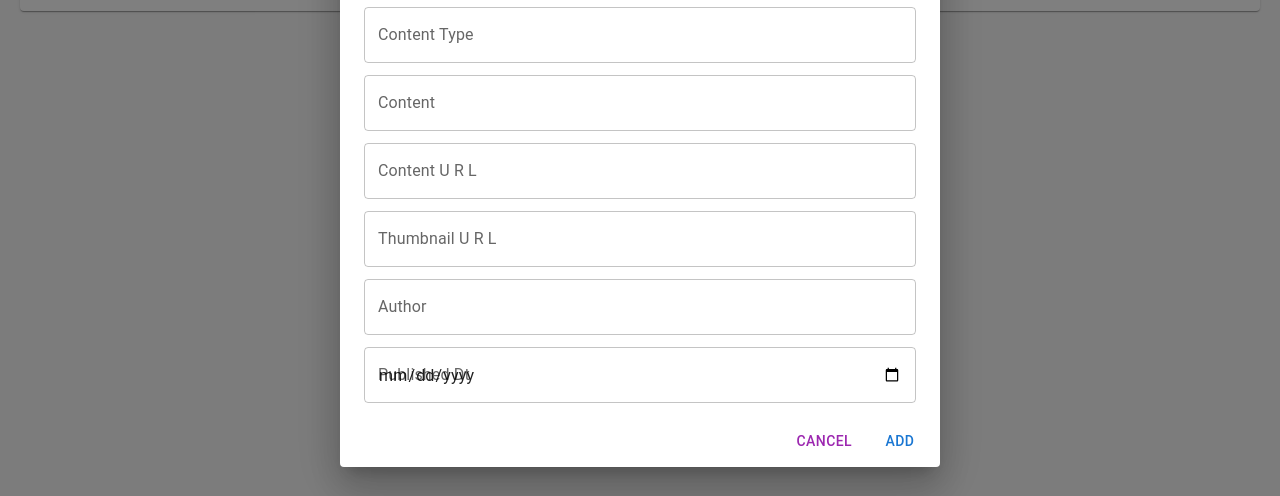
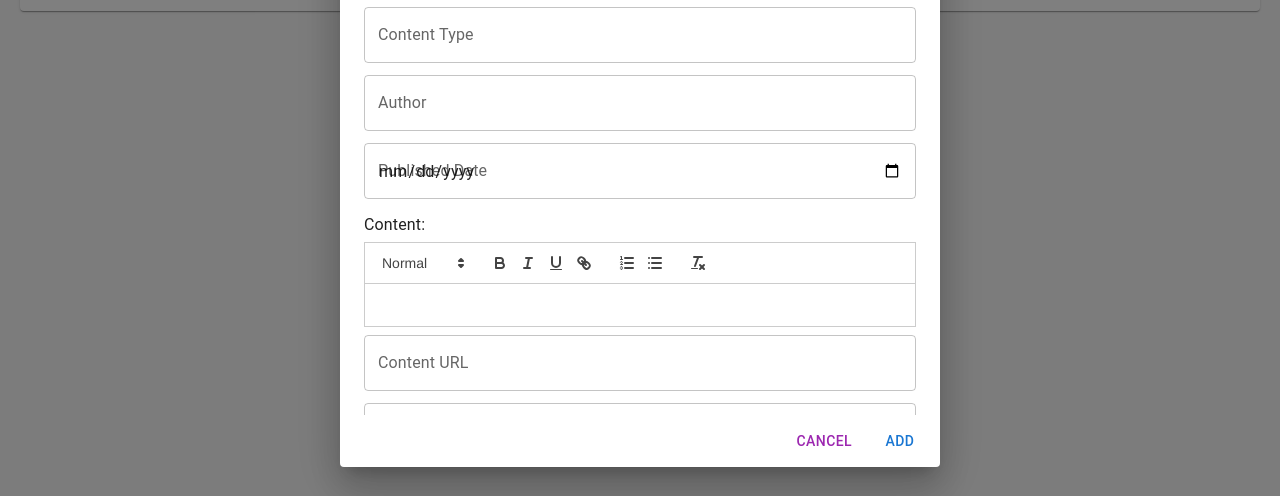
Before and after one commit to IshaPatel-1992/team4-c13-mccool-app, a React (Vite) app in the folder webfrontend/: page /AdminResources in a window 1280 px wide. Both pictures are taken after a click on the button "ADD RESOURCE". Shown: the part 301-797 px from the top of the page. Built offline with nearby package versions, Linux system fonts and the light colour scheme; no server answers.

Commit message:
reformatted structure of Resource admin and detail pages

```diff
--- a/webfrontend/package.json
+++ b/webfrontend/package.json
@@ -21,6 +21,7 @@
     "react": "^18.3.1",
     "react-dom": "^18.3.1",
     "react-icons": "^5.4.0",
+    "react-quill": "^2.0.0",
     "react-router": "^7.0.2",
     "react-router-dom": "^7.1.1",
     "react-slick": "^0.30.3",
--- a/webfrontend/src/pages/AdminResources.jsx
+++ b/webfrontend/src/pages/AdminResources.jsx
@@ -1,5 +1,7 @@
 import { useState, useEffect } from "react";
 import axios from "axios";
+import ReactQuill from "react-quill";
+import "react-quill/dist/quill.snow.css";
 import {
   Card,
   CardContent,
@@ -54,6 +56,11 @@ export default function AdminResources() {
   const handleChange = (e) => {
     const { name, value } = e.target;
     setFormData({ ...formData, [name]: value });
+  };
+
+  // Handle Quill Editor Change
+  const handleContentChange = (value) => {
+    setFormData({ ...formData, content: value });
   };
 
   const handleSubmit = async () => {
@@ -111,18 +118,83 @@ export default function AdminResources() {
       <Dialog open={isDialogOpen} onClose={() => setDialogOpen(false)} fullWidth maxWidth="sm">
         <DialogTitle>{editIndex !== null ? "Edit Resource" : "Add Resource"}</DialogTitle>
         <DialogContent>
-          {Object.keys(formData).map((key) => (
-            <TextField
-              key={key}
-              fullWidth
-              margin="dense"
-              label={key.replace(/([A-Z])/g, " $1").replace(/^./, (str) => str.toUpperCase())}
-              name={key}
-              value={formData[key]}
-              onChange={handleChange}
-              type={key === "publishedDt" ? "date" : "text"}
-            />
-          ))}
+          <TextField
+            fullWidth
+            margin="dense"
+            label="Title"
+            name="title"
+            value={formData.title}
+            onChange={handleChange}
+          />
+          <TextField
+            fullWidth
+            margin="dense"
+            label="Description"
+            name="description"
+            value={formData.description}
+            onChange={handleChange}
+          />
+          <TextField
+            fullWidth
+            margin="dense"
+            label="Category"
+            name="category"
+            value={formData.category}
+            onChange={handleChange}
+          />
+          <TextField
+            fullWidth
+            margin="dense"
+            label="Content Type"
+            name="contentType"
+            value={formData.contentType}
+            onChange={handleChange}
+          />
+          <TextField
+            fullWidth
+            margin="dense"
+            label="Author"
+            name="author"
+            value={formData.author}
+            onChange={handleChange}
+          />
+          <TextField
+            fullWidth
+            margin="dense"
+            label="Published Date"
+            name="publishedDt"
+            type="date"
+            value={formData.publishedDt}
+            onChange={handleChange}
+          />
+
+          <Typography variant="body1" style={{ marginTop: "10px", marginBottom: "5px" }}>Content:</Typography>
+          <ReactQuill theme="snow" value={formData.content} onChange={handleContentChange} />
+          <TextField
+            fullWidth
+            margin="dense"
+            label="Content URL"
+            name="contentURL"
+            value={formData.contentURL}
+            onChange={handleChange}
+          />
+          <TextField
+            fullWidth
+            margin="dense"
+            label="Thumbnail URL"
+            name="thumbnailURL"
+            value={formData.thumbnailURL}
+            onChange={handleChange}
+          />
+          <TextField
+            fullWidth
+            margin="dense"
+            label="Tags or Keywords"
+            name="tags"
+            value={formData.tags}
+            onChange={handleChange}
+          />
+
         </DialogContent>
         <DialogActions>
           <Button onClick={() => setDialogOpen(false)} color="secondary">Cancel</Button>
--- a/webfrontend/src/pages/ResourceDetailPage.jsx
+++ b/webfrontend/src/pages/ResourceDetailPage.jsx
@@ -12,6 +12,8 @@ const ResourceDetailPage = () => {
   const [loading, setLoading] = useState(true);
   const [error, setError] = useState("");
   const [bookmarked, setBookmarked] = useState(false);
+  const [expanded, setExpanded] = useState(false);
+  const CONTENT_PREVIEW_LENGTH = 500; // Limit initial content display
 
   useEffect(() => {
     fetchResource();
@@ -41,26 +43,20 @@ const ResourceDetailPage = () => {
     }
   };
 
-  // Check if the resource is bookmarked
   const checkIfBookmarked = () => {
     const storedBookmarks = JSON.parse(localStorage.getItem("bookmarkedResources")) || [];
     setBookmarked(storedBookmarks.includes(id));
   };
 
-  // Toggle Bookmark
   const handleBookmarkToggle = () => {
     const storedBookmarks = JSON.parse(localStorage.getItem("bookmarkedResources")) || [];
-
     if (bookmarked) {
-      // Remove from bookmarks
       const updatedBookmarks = storedBookmarks.filter((item) => item !== id);
       localStorage.setItem("bookmarkedResources", JSON.stringify(updatedBookmarks));
     } else {
-      // Add to bookmarks
       storedBookmarks.push(id);
       localStorage.setItem("bookmarkedResources", JSON.stringify(storedBookmarks));
     }
-
     setBookmarked(!bookmarked);
   };
 
@@ -69,21 +65,66 @@ const ResourceDetailPage = () => {
   if (!resource) return <Alert severity="info" sx={{ mt: 2 }}>No resource found.</Alert>;
 
   const { title, description, contentType, contentURL, content, author, publishedDt, thumbnail } = resource || {};
+  const sanitizedContent = DOMPurify.sanitize(content);
+  const previewContent = sanitizedContent.slice(0, CONTENT_PREVIEW_LENGTH);
+
+  const renderContent = () => {
+    return (
+      <Typography variant="body1" sx={{ mt: 2 }}>
+        <span dangerouslySetInnerHTML={{ __html: expanded ? sanitizedContent : previewContent }} />
+        {sanitizedContent.length > CONTENT_PREVIEW_LENGTH && (
+          <Button color="primary" onClick={() => setExpanded(!expanded)} sx={{ ml: 1 }}>
+            {expanded ? "Read Less" : "Read More"}
+          </Button>
+        )}
+      </Typography>
+    );
+  };
+
+  const renderVideo = () => {
+    if (contentType === "video" && contentURL) {
+      const videoEmbedURL = contentURL.includes("youtube") ? contentURL.replace("watch?v=", "embed/") : contentURL; // Handle YouTube video
+      return (
+        <Box sx={{ my: 3 }}>
+          <iframe
+            width="100%"
+            height="400"
+            src={videoEmbedURL}
+            title={title}
+            frameBorder="0"
+            allow="accelerometer; autoplay; encrypted-media; gyroscope; picture-in-picture"
+            allowFullScreen
+          />
+        </Box>
+      );
+    }
+    return null;
+  };
 
   return (
     <Box sx={{ display: "flex", justifyContent: "center", mt: 4 }}>
       <Card sx={{ maxWidth: 800, width: "100%", p: 2, boxShadow: 3 }}>
         {thumbnail && <CardMedia component="img" height="250" image={thumbnail} alt={title} />}
         <CardContent>
+          {/* Title, Author, Published Date */}
           <Typography variant="h4" gutterBottom>{title}</Typography>
-          <Typography variant="subtitle1" color="textSecondary" gutterBottom>By {author || "Unknown"} | {new Date(publishedDt).toLocaleDateString()}</Typography>
-          {content && <Typography variant="body1" dangerouslySetInnerHTML={{ __html: DOMPurify.sanitize(content) }} sx={{ mt: 2 }} />}
-          {contentURL && (
-            <Typography variant="body2" sx={{ mt: 2 }}>
-              <a href={contentURL} target="_blank" rel="noopener noreferrer">Read More</a>
-            </Typography>
-          )}
-          <Button variant="contained" startIcon={bookmarked ? <FaBookmark /> : <FaRegBookmark />} onClick={handleBookmarkToggle} sx={{ mt: 3 }}>
+          <Typography variant="subtitle1" color="textSecondary" gutterBottom>
+            By {author || "Unknown"} | {new Date(publishedDt).toLocaleDateString()}
+          </Typography>
+
+          {/* Content */}
+          {renderContent()}
+
+          {/* Video (if contentType is video) */}
+          {renderVideo()}
+
+          {/* Bookmark Button */}
+          <Button
+            variant="contained"
+            startIcon={bookmarked ? <FaBookmark /> : <FaRegBookmark />}
+            onClick={handleBookmarkToggle}
+            sx={{ mt: 3 }}
+          >
             {bookmarked ? "Bookmarked" : "Bookmark"}
           </Button>
         </CardContent>
```
Also changed, not shown: 1 other file (tests, documents, lock files or other folders).
